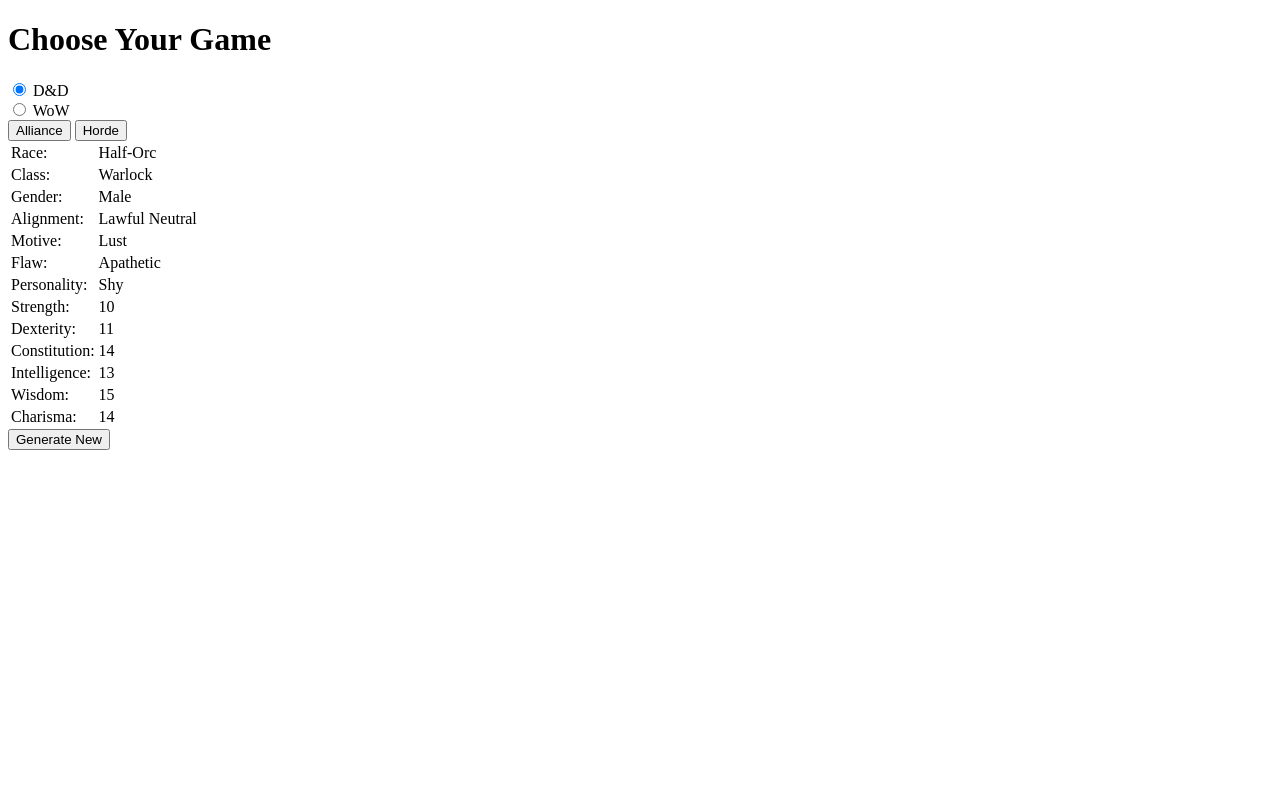
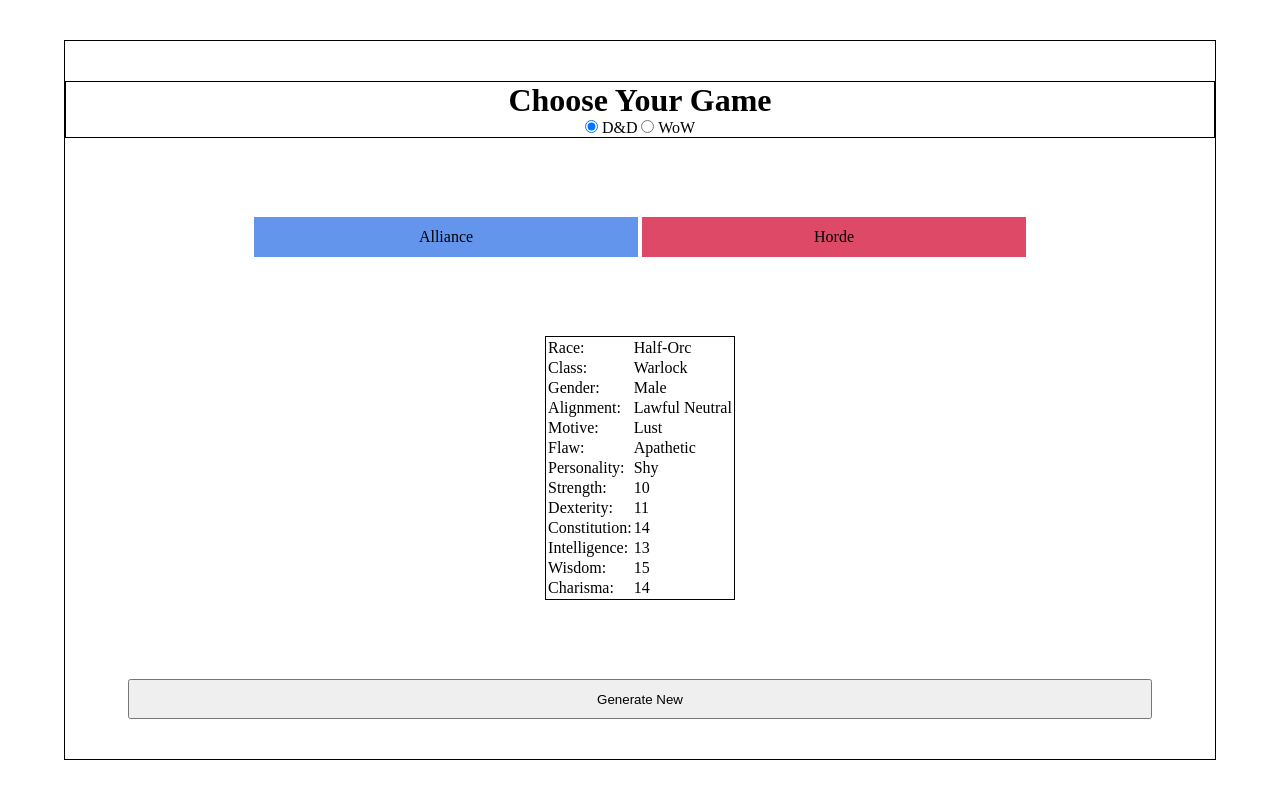
Before and after one commit to ri-ca4/CharacterSheetGeneratorNew, a website with bundled scripts: page public/index.html in a window 1280 px wide. Built offline with nearby package versions, Linux system fonts and the light colour scheme.

Commit message:
add basic style

```diff
--- a/public/css/main.css
+++ b/public/css/main.css
@@ -0,0 +1,65 @@
+:root{
+    font-size: 16px;
+}
+
+*{
+    margin: 0;
+    padding: 0;
+    box-sizing: border-box;
+    scroll-behavior: smooth;
+}
+
+.wrapper{
+    display: flex;
+    flex-direction: column;
+    align-items: center;
+    justify-content: center;
+    height: 100vh;
+    width: 100vw;
+}
+
+.container{
+    display: flex;
+    flex-direction: column;
+    align-items: center;
+    justify-content: space-around;
+    height: 90vh;
+    width: 90vw;
+    border: 1px solid black;
+}
+
+#choose{
+    width: 100%;
+    text-align: center;
+    border: 1px solid black;
+}
+
+.wow-buttons{
+    height: 5vh;
+    width: 30vw;
+    border-radius: 0;
+	border: none;
+	padding: 0;
+	font: inherit;
+	cursor: pointer;
+	outline: inherit;
+}
+
+#alliance{
+    background-color: #6495ed;
+}
+
+#horde{
+    background-color: #dd4966;
+}
+
+#sheet{
+    border: 1px solid black;
+}
+
+
+
+#generate{
+    height: 5vh;
+    width: 80vw;
+}
--- a/public/index.html
+++ b/public/index.html
@@ -16,23 +16,21 @@
         <!--[if lt IE 7]>
             <p class="browsehappy">You are using an <strong>outdated</strong> browser. Please <a href="#">upgrade your browser</a> to improve your experience.</p>
         <![endif]-->
+        <div class="wrapper">
+            <div class="container">
                 <div id="choose">
                     <h1>Choose Your Game</h1>
                     <div id="radios">
-                <div class="radio-group">
                             <input type="radio" name="choose" id="dnd" value="dnd" checked/>
                             <label for="dnd">D&D</label>
-                </div>
-                <div class="radio-group">
                             <input type="radio" name="choose" id="wow" value="wow"/>
                             <label for="wow">WoW</label>
                     </div>
                 </div>
-        </div>
 
                 <div id="wow">
-            <button>Alliance</button>
-            <button>Horde</button>
+                    <button id="alliance" class="wow-buttons">Alliance</button>
+                    <button id="horde" class="wow-buttons">Horde</button>
                 </div>
 
                 <div id="sheet">
@@ -67,7 +65,8 @@
                 </div>
 
                 <button id="generate">Generate New</button>
-
+            </div>
+        </div>
 
 
         <script type="module" src="js/stats.js" async defer></script>
```
Lines whose indentation alone changed are shown as unchanged.
